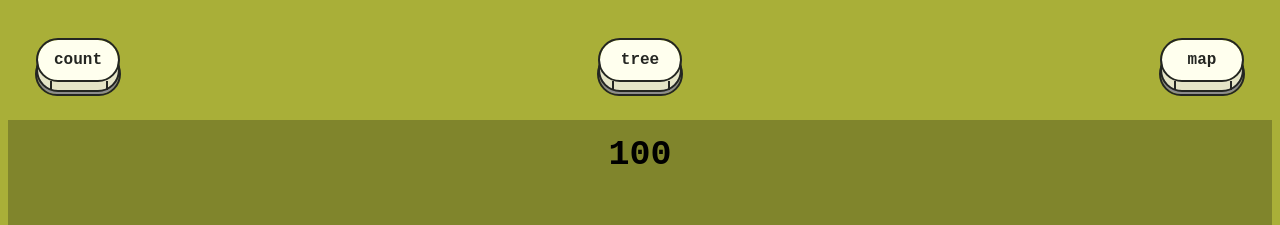
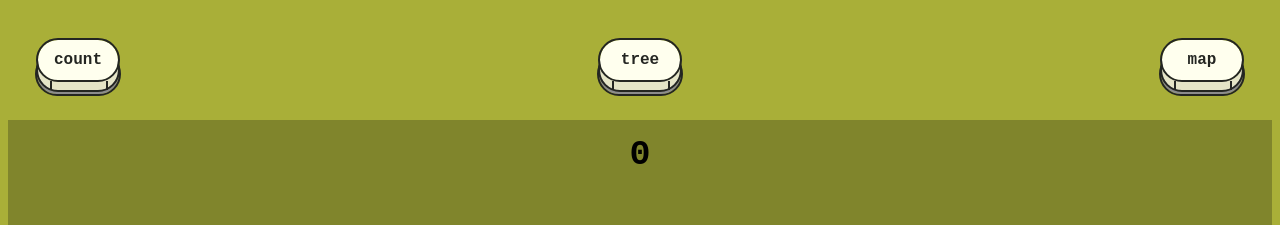
Before and after one commit to skyepaper/grow-a-tree, a React (Create React App) app in the folder client/: page / in a window 1280 px wide. Shown: the top 225 px of the page. Built offline with nearby package versions, Linux system fonts and the light colour scheme.

Commit message:
Update App.js

```diff
--- a/client/src/App.js
+++ b/client/src/App.js
@@ -2,7 +2,7 @@ import React, { useState, useEffect } from 'react';
 
 function App() {
 
-  const [steps, setSteps] = useState(100);
+  const [steps, setSteps] = useState(0);
   const [maxSteps, setMaxSteps] = useState(200);
 
 function switchDisplay(word) {
```
